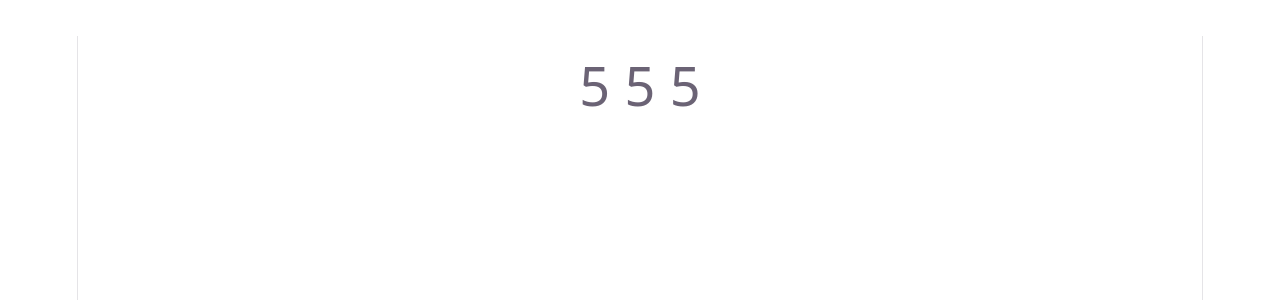
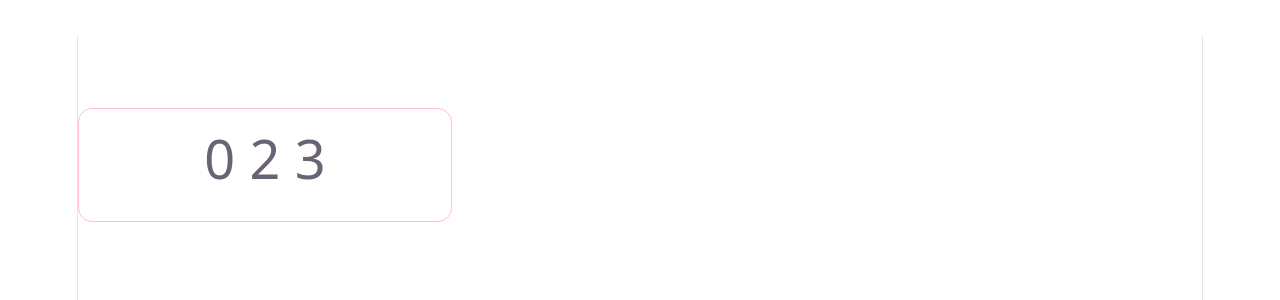
Before and after one commit to pritjon2002-beep/React, a React (Vite) app in the folder react-state2/: page / in a window 1280 px wide. Shown: the top 300 px of the page. Built offline with nearby package versions, Linux system fonts and the light colour scheme.

Commit message:
ticket and lottery

```diff
--- a/react-state2/src/App.jsx
+++ b/react-state2/src/App.jsx
@@ -2,7 +2,7 @@ import "./App.css";
 import Lottery from "./Lottery";
 import LudoBoard from "./LudoBoard";
 import TodoList from "./TodoList";
-import TicketNum from "./TicketNum";
+import Ticket from "./Ticket";
 
 function App() {
   return (
@@ -10,9 +10,8 @@ function App() {
       {/* <LudoBoard /> */}
       {/* <TodoList /> */}
       {/* <Lottery /> */}
-      <TicketNum num={5} />
-      <TicketNum num={5} />
-      <TicketNum num={5} />
+      <Ticket ticket = {[0,2,3]} />
+
     </div>
   );
 }
--- a/react-state2/src/Lottery.jsx
+++ b/react-state2/src/Lottery.jsx
@@ -1,21 +1,17 @@
 import React, { useState } from "react";
-import "./Lottery.css";
 import { genTicket  , sum} from "./helper";
+import Ticket from "./Ticket";
 
-export default function Lottery(){
-    const [ticket , setTicket] = useState(genTicket(3));
-    let isWinning = sum(ticket) === 15;
+export default function Lottery({n,winningSum}){
+    const [ticket , setTicket] = useState(genTicket(n));
+    let isWinning = sum(ticket) === winningSum;
     let buyTicket = ()=>{
-        setTicket(genTicket(3));
+        setTicket(genTicket(n));
     }
     return(
         <div>
            <h1>Lottery Game</h1>
-           <div className="ticket">
-            <span> {ticket[0]} </span>
-            <span> {ticket[1]} </span>
-            <span> {ticket[2]} </span>
-           </div>
+            <Ticket />
            <h3>{isWinning && "Congratulations, you won the lottery!"} </h3>
            <h3 onClick={buyTicket}>Generate a Ticket</h3>
         </div>
--- /dev/null
+++ b/react-state2/src/Ticket.css
@@ -0,0 +1,7 @@
+.Ticket {
+    border: 1px solid pink;
+    border-radius: 14px;
+    width: 300px;
+    margin-bottom: 15px;
+    padding: 2rem;
+}
--- /dev/null
+++ b/react-state2/src/Ticket.jsx
@@ -0,0 +1,14 @@
+import TicketNum from "./TicketNum";
+import "./Ticket.css";
+
+export default function Ticket({ticket}){
+    return(
+        <div className="Ticket">
+            {
+                ticket.map((num, idx) =>{
+                   return <TicketNum num={num} key = {idx} />
+                })
+            }
+        </div>
+    )
+}
```
